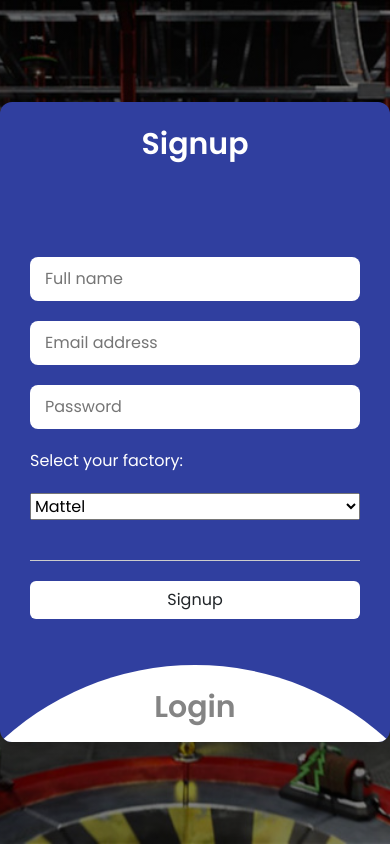
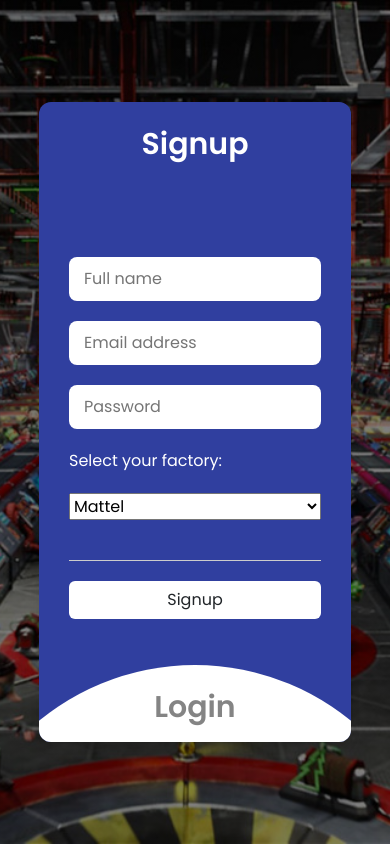
Before and after one commit to UnaiBenitoSanchez/3.BootstrapWebsite, a PHP site: page / in a window 390 px wide. Run offline with PHP 8.4, Linux system fonts and the light colour scheme; data comes from the database, SQL or seed files in the repository.

Commit message:
index.css updated

```diff
--- a/css/index.css
+++ b/css/index.css
@@ -169,3 +169,9 @@ form .btnn{
 .container.active .signup-section header{
     opacity: 0.6;
 }
+
+@media (max-width: 768px) {
+    .container {
+      width: 80%;
+    }
+  }
```
